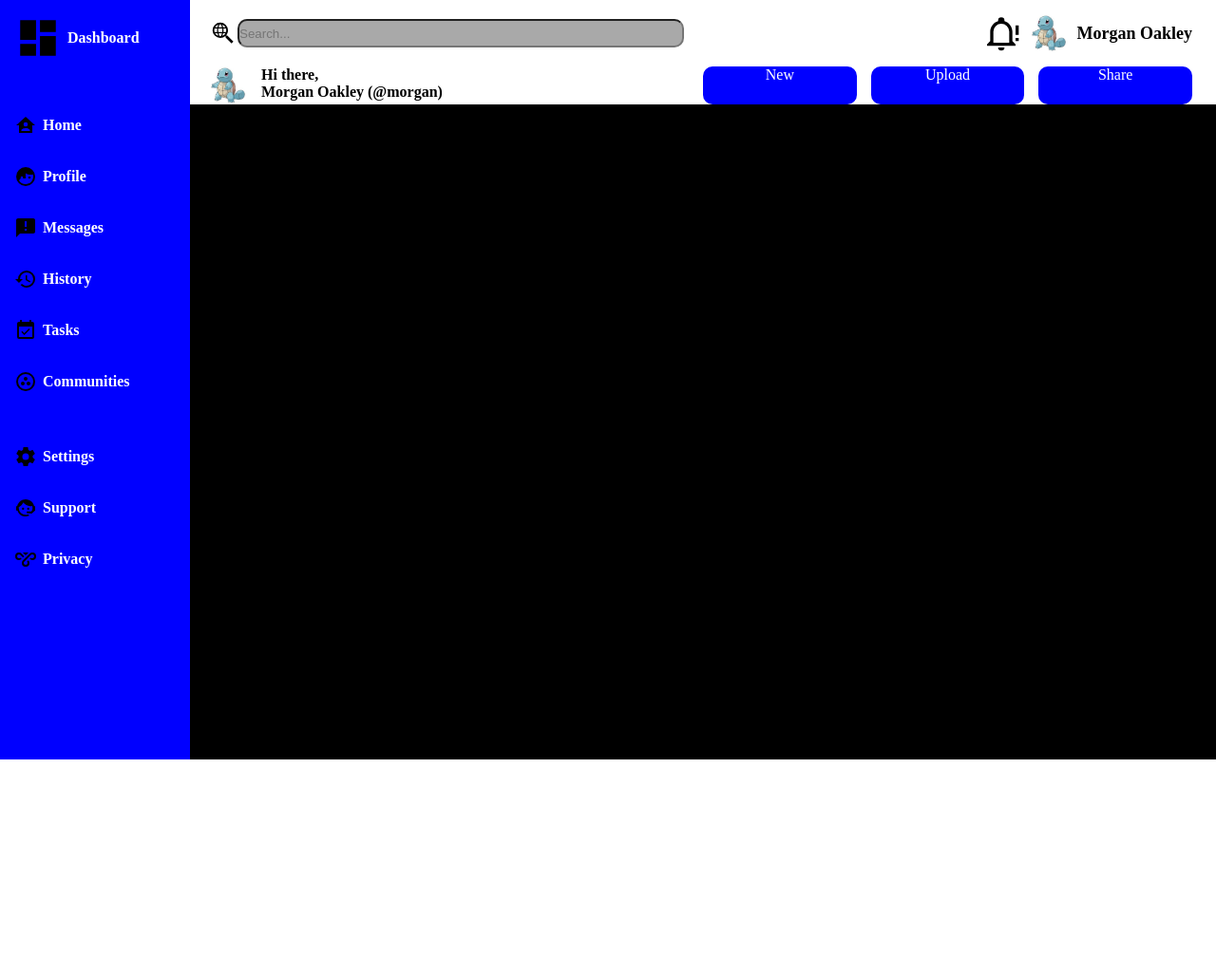
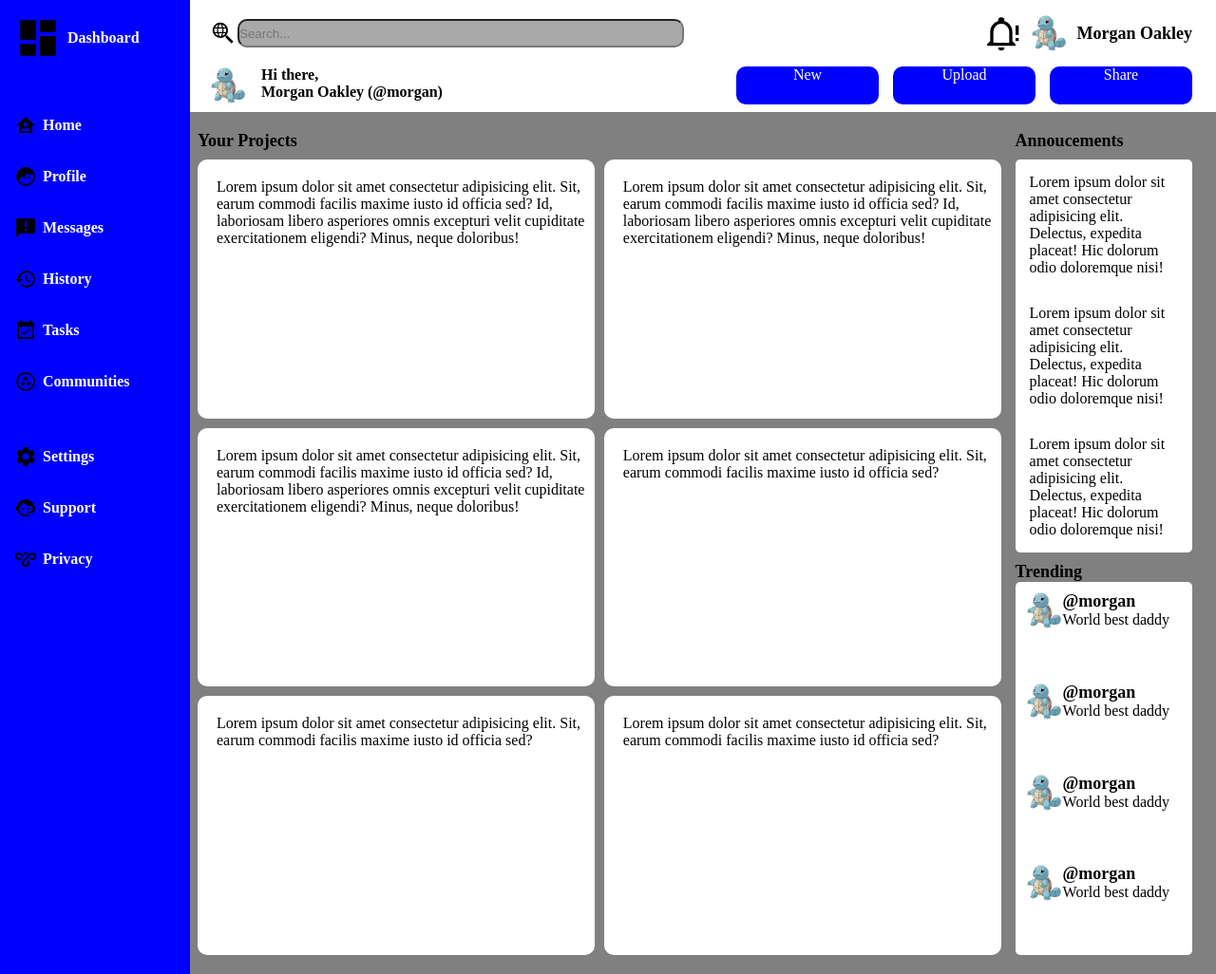
Before and after one commit to AndLpt/odin-admin-dashboard, a plain HTML site: page index.html in a window 1280 px wide. Shown: the whole page at 95% size. Before the commit the page ends 800 px from the top, so only its background shows below. Drawn offline with Linux system fonts and the light colour scheme.

Commit message:
Complete the project
The only thing left is a bit of refactoring and polishing

```diff
--- a/index.html
+++ b/index.html
@@ -45,7 +45,80 @@
                 <div>Share</div>
             </div>
         </div>
-        <div class="main-content">BB</div>
+        <div class="main-content">
+            <div class="text">
+                Your Projects
+            </div>
+            <div class="text">
+                Annoucements
+            </div>
+            <div class="projects">
+                <div>Lorem ipsum dolor sit amet consectetur adipisicing elit. Sit, earum commodi facilis maxime iusto id officia sed?
+                    Id, laboriosam libero asperiores omnis excepturi velit cupiditate exercitationem eligendi? Minus, neque doloribus!
+                </div>
+                <div>Lorem ipsum dolor sit amet consectetur adipisicing elit. Sit, earum commodi facilis maxime iusto id officia sed?
+                    Id, laboriosam libero asperiores omnis excepturi velit cupiditate exercitationem eligendi? Minus, neque doloribus!
+                </div>
+                <div>Lorem ipsum dolor sit amet consectetur adipisicing elit. Sit, earum commodi facilis maxime iusto id officia sed?
+                    Id, laboriosam libero asperiores omnis excepturi velit cupiditate exercitationem eligendi? Minus, neque doloribus!
+                </div>
+                <div>Lorem ipsum dolor sit amet consectetur adipisicing elit. Sit, earum commodi facilis maxime iusto id officia sed?
+                </div>
+                <div>Lorem ipsum dolor sit amet consectetur adipisicing elit. Sit, earum commodi facilis maxime iusto id officia sed?
+                </div>
+                <div>Lorem ipsum dolor sit amet consectetur adipisicing elit. Sit, earum commodi facilis maxime iusto id officia sed?
+                </div>
+            </div>
+            <div class="announcements">
+                <div class="announcements-upper">
+                    <div>
+                        Lorem ipsum dolor sit amet consectetur adipisicing elit. Delectus, expedita placeat! Hic dolorum odio doloremque nisi!
+                    </div>
+                    <div>
+                        Lorem ipsum dolor sit amet consectetur adipisicing elit. Delectus, expedita placeat! Hic dolorum odio doloremque nisi!
+                    </div>
+                    <div>
+                        Lorem ipsum dolor sit amet consectetur adipisicing elit. Delectus, expedita placeat! Hic dolorum odio doloremque nisi!
+                    </div>
+                </div>
+                <div class="announcements-lower">
+                    <p class="text">
+                        Trending
+                    </p>
+                    <div class="announcements-image">
+                        <div class="img-container">
+                            <img src="./icon/download.jpeg">
+                            <div>
+                                <p class="text">@morgan</p>
+                                <p>World best daddy</p>
+                            </div>
+                        </div>
+                        <div class="img-container">
+                            <img src="./icon/download.jpeg">
+                            <div>
+                                <p class="text">@morgan</p>
+                                <p>World best daddy</p>
+                            </div>
+                        </div>
+                        <div class="img-container">
+                            <img src="./icon/download.jpeg">
+                            <div>
+                                <p class="text">@morgan</p>
+                                <p>World best daddy</p>
+                            </div>
+                        </div>
+                        <div class="img-container">
+                            <img src="./icon/download.jpeg">
+                            <div>
+                                <p class="text">@morgan</p>
+                                <p>World best daddy</p>
+                            </div>
+                        </div>
+                    </div>
+                </div>
+            </div>
+
+        </div>
     </div>
 </body>
 </html>
--- a/style.css
+++ b/style.css
@@ -71,6 +71,7 @@
     display: grid;
     grid-template-columns: 1fr 1fr;
     grid-template-rows: auto 1fr;
+    padding-bottom: 8px;
 }
 
 .search-bar {
@@ -103,7 +104,8 @@ input[type] {
 }
 
 .user-profile img,
-.user-greeting img {
+.user-greeting img,
+.announcements-image img {
     width: 40px;
     height: 40px;
     object-fit: contain;
@@ -120,9 +122,10 @@ input[type] {
 
 .button {
     display: grid;
-    grid-template-columns: repeat(auto-fit, minmax(150px, 1fr));
+    grid-template-columns: repeat(auto-fit, minmax(80px, 150px));
     gap: 15px;
     padding-right: var(--header-padding-right);
+    justify-content: end;
 }
 
 .button div {
@@ -131,7 +134,67 @@ input[type] {
     color: white;
     text-align: center;
 }
+
 .main-content {
-    background-color: black;
+    background-color: gray;
     grid-column: 2;
+    display: grid;
+    grid-template-rows: 30px 1fr;
+    grid-template-columns: 4fr 1fr;
+    padding: 20px 0px 20px 8px;
+    column-gap: 15px;
 }
+
+.projects {
+    display: grid;
+    grid-template-columns: 1fr 1fr;
+    grid-template-rows: 1fr 1fr 1fr;
+    gap: 10px;
+}
+
+.projects div {
+    background-color: white;
+    border-radius: 10px;
+    padding: 20px 0px 0px 20px;
+}
+
+.text {
+    font-weight: bold;
+    font-size: large;
+}
+
+.announcements {
+    display: grid;
+    grid-template-rows: 1fr 1fr;
+    gap: 10px;
+    padding-right: var(--header-padding-right);
+}
+
+.announcements-upper{
+    display: grid;
+    grid-template-rows: 1fr 1fr 1fr;
+    background-color: white;
+    border-radius: 5px;
+}
+
+.announcements-upper div {
+    padding: 15px;
+}
+
+.announcements-lower {
+    display: grid;
+    grid-template-rows: auto 1fr;
+}
+
+.announcements-image {
+    display: grid;
+    background-color: white;
+    border-radius: 5px;
+    padding-left: 10px;
+    padding-top: 10px;
+}
+
+.img-container {
+    display: grid;
+    grid-template-columns: auto 1fr;
+}
```
